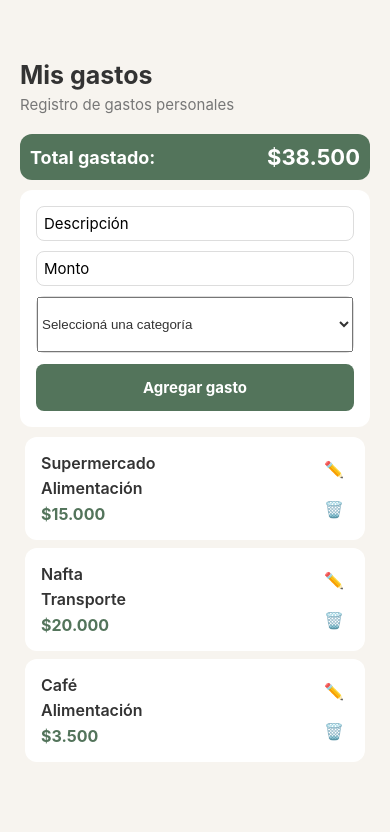
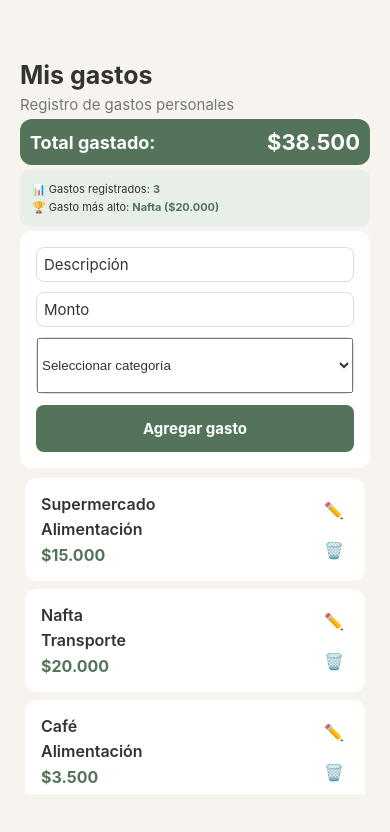
Before and after one commit to Dante0674/GestorDeGastosDT, a React Native app: screen / in a window 390 px wide. Shown: the top 832 px of the page. Built offline with nearby package versions, Linux system fonts and the light colour scheme.

Commit message:
Agregue Gastos registrados, Gasto mas alto, boton de limpiar formulario y estilos finales

```diff
--- a/src/components/FormularioGasto.js
+++ b/src/components/FormularioGasto.js
@@ -17,15 +17,17 @@ export default function FormularioGasto({
   categoria,
   setCategoria,
   onAgregar,
-  onEditar,     // <-- NUEVO: función para guardar la edición
-  modoEdicion,  // <-- NUEVO: booleano (true/false) para saber si estamos editando
+  onEditar,     // Función para guardar la edición
+  modoEdicion,  // Booleano (true/false) para saber si estamos editando
   deshabilitado,
+  onLimpiar,   // Función para limpiar el formulario
 }) {
   return (
     <View style={styles.formulario}>
       <TextInput
         style={styles.input}
         placeholder="Descripción"
+        placeholderTextColor="#333333"
         value={descripcion}
         onChangeText={setDescripcion}
       />
@@ -33,6 +35,7 @@ export default function FormularioGasto({
       <TextInput
         style={styles.input}
         placeholder="Monto"
+        placeholderTextColor="#333333"
         value={monto}
         onChangeText={setMonto}
         keyboardType="decimal-pad"
@@ -49,7 +52,7 @@ export default function FormularioGasto({
         >
           {/* Agregamos esta opción como texto de ayuda (no seleccionable) */}
           <Picker.Item
-            label="Seleccioná una categoría"
+            label="Seleccionar categoría"
             value=""
             enabled={false}
           />
@@ -85,6 +88,12 @@ export default function FormularioGasto({
           disabled={deshabilitado}
         >
           <Text style={styles.textoBoton}>Agregar gasto</Text>
+        </Pressable>
+      )}
+      {/*Botón de limpiar */}
+      {(descripcion.length > 0 || monto.length > 0 || categoria !== '') && !modoEdicion && (
+        <Pressable onPress={onLimpiar} style={styles.botonLimpiar}>
+          <Text style={styles.textoLimpiar}>Limpiar formulario</Text>
         </Pressable>
       )}
     </View>
@@ -140,4 +149,14 @@ const styles = StyleSheet.create({
     paddingHorizontal: 0,
     marginHorizontal: 0,
   },
+    // Estilos para el botón de limpiar
+  botonLimpiar: {
+    marginTop: 15,
+    alignItems: 'center',
+  },
+  textoLimpiar: {
+    color: '#E74C3C', // Color rojo para que se note que borra
+    fontSize: 14,
+    fontWeight: '600',
+  },
 });
--- a/src/screens/GastosScreen.js
+++ b/src/screens/GastosScreen.js
@@ -7,8 +7,8 @@ import {
   ActivityIndicator,
   Alert,
   Pressable, // Necesario para el botón de cancelar edición
-  Modal,      // <-- NUEVO: Para la ventanita de la clave
-  TextInput,  // <-- NUEVO: Para escribir la clave
+  Modal,      // Para la ventanita de la clave
+  TextInput,  // Para escribir la clave
 } from 'react-native';
 
 // 1. Agregamos editarGasto a los imports
@@ -58,6 +58,14 @@ export default function GastosScreen() {
   // 2. Calculamos el total sumando los montos
   const totalGastado = gastos.reduce((acumulador, gasto) => acumulador + gasto.monto, 0);
 
+  // Cantidad total de gastos
+  const cantidadGastos = gastos.length;
+
+  // Buscamos el Gasto más alto
+  const gastoMasAlto = gastos.length > 0
+    ? gastos.reduce((max, gasto) => (gasto.monto > max.monto ? gasto : max), gastos[0])
+    : null;
+
   // Función que limpia el formulario y sale del modo edición
   const limpiarFormulario = () => {
     setDescripcion('');
@@ -105,7 +113,7 @@ export default function GastosScreen() {
     }
   };
 
-  // NUEVO: Abre la ventanita (Modal) en lugar del Alert normal
+  // Abre la ventanita (Modal) en lugar del Alert normal
   const manejarEliminar = (id) => {
     if (guardando || cargando) return;
     setIdParaEliminar(id);
@@ -113,7 +121,7 @@ export default function GastosScreen() {
     setModalVisible(true);
   };
 
-  // NUEVO: Verifica la clave y elimina el gasto
+  // Verifica la clave y elimina el gasto
   const confirmarEliminacion = async () => {
     // Validamos la clave secreta
     if (claveIngresada !== '1234') {
@@ -154,6 +162,18 @@ export default function GastosScreen() {
         <Text style={styles.montoTotal}>${totalGastado.toLocaleString('es-AR')}</Text>
       </View>
 
+      {/* Mostramos Cartel con cantidad y gasto más alto */}
+      <View style={styles.contenedorResumen}>
+        <Text style={styles.textoResumen}>
+          📊 Gastos registrados: <Text style={styles.textoNegrita}>{cantidadGastos}</Text>
+        </Text>
+        {gastoMasAlto && (
+          <Text style={styles.textoResumen}>
+            🏆 Gasto más alto: <Text style={styles.textoNegrita}>{gastoMasAlto.descripcion} (${gastoMasAlto.monto.toLocaleString('es-AR')})</Text>
+          </Text>
+        )}
+      </View>
+
       <FormularioGasto
         descripcion={descripcion}
         setDescripcion={setDescripcion}
@@ -166,6 +186,7 @@ export default function GastosScreen() {
         onEditar={manejarGuardarEdicion}
         modoEdicion={modoEdicion}
         deshabilitado={guardando}
+        onLimpiar={limpiarFormulario}
       />
 
       {/* Botón de cancelar edición (solo aparece si estamos editando) */}
@@ -182,7 +203,7 @@ export default function GastosScreen() {
         onEditarGasto={manejarEditar}
       />
 
-      {/* NUEVO: VENTANA EMERGENTE PARA LA CLAVE SECRETA */}
+      {/* VENTANA EMERGENTE PARA LA CLAVE SECRETA */}
       <Modal
         visible={modalVisible}
         transparent={true}
@@ -232,7 +253,7 @@ const styles = StyleSheet.create({
     backgroundColor: '#F7F4EF',
     paddingTop: 60,
     paddingHorizontal: 20,
-    paddingBottom: 20,
+    paddingBottom: 50,
   },
   titulo: {
     fontSize: 25,
@@ -243,7 +264,7 @@ const styles = StyleSheet.create({
     fontSize: 15,
     color: '#777777',
     marginTop: 5,
-    marginBottom: 20,
+    marginBottom: 5,
   },
   contenedorTotal: {
     backgroundColor: '#53745B',
@@ -252,7 +273,7 @@ const styles = StyleSheet.create({
     flexDirection: 'row',
     justifyContent: 'space-between',
     alignItems: 'center',
-    marginBottom: 10,
+    marginBottom: 5,
   },
   textoTotal: {
     color: '#FFFFFF',
@@ -285,7 +306,7 @@ const styles = StyleSheet.create({
     color: '#777777',
   },
 
-  // NUEVO: ESTILOS DEL MODAL (LA VENTANITA)
+  // ESTILOS DEL MODAL (LA VENTANITA)
   modalFondo: {
     flex: 1,
     backgroundColor: 'rgba(0,0,0,0.5)', // Fondo oscuro semitransparente
@@ -345,4 +366,22 @@ const styles = StyleSheet.create({
     fontWeight: 'bold',
     fontSize: 15,
   },
+  // Estilos para el resumen
+  contenedorResumen: {
+    backgroundColor: '#E7EFE8',
+    padding: 12,
+    borderRadius: 8,
+    marginBottom: 5,
+    gap: 4,
+  },
+  textoResumen: {
+    fontSize: 11,
+    color: '#333333',
+    flexDirection: 'row',
+    flexWrap: 'wrap',
+  },
+  textoNegrita: {
+    fontWeight: 'bold',
+    color: '#53745B',
+  },
 });
```
